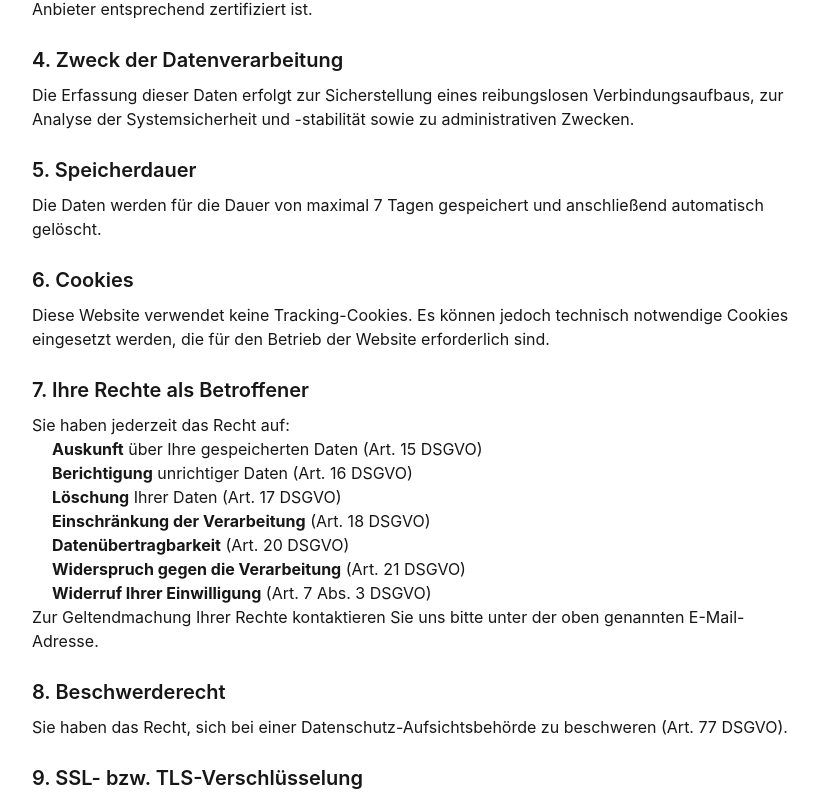
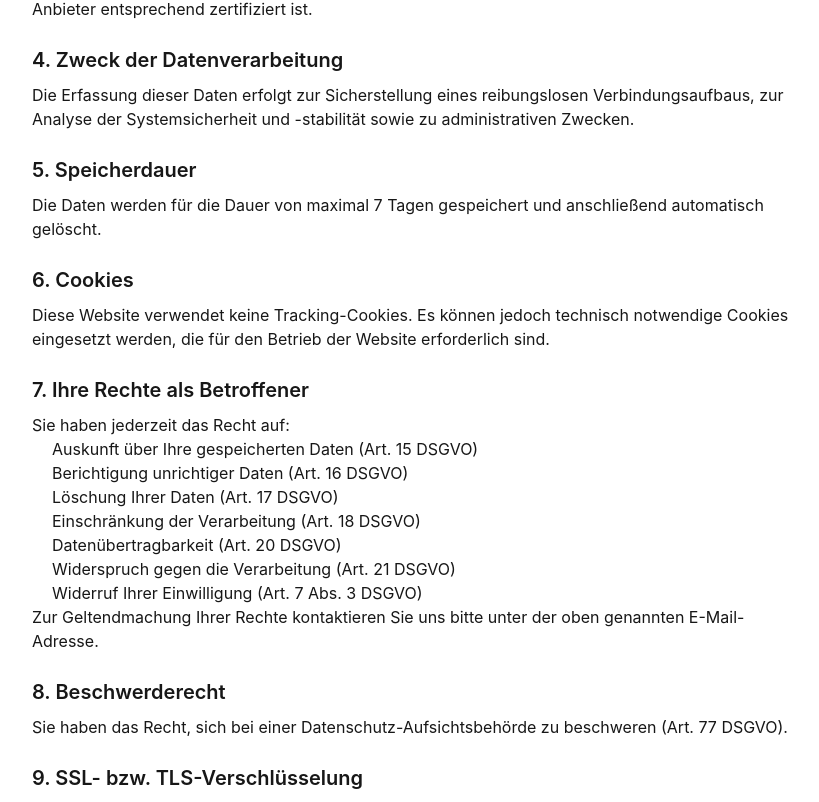
Before and after one commit to RusenTuzcu42/pizzeria-frontend, a Next.js app: page /datenschutz in a window 1280 px wide. Shown: the part 781-1583 px from the top of the page, without its empty margins (228-1047 px from the left). Built offline with nearby package versions, Linux system fonts and the light colour scheme.

Commit message:
Update impressum and datenschutz with exact texts

```diff
--- a/app/datenschutz/page.tsx
+++ b/app/datenschutz/page.tsx
@@ -15,7 +15,7 @@ export default function Datenschutz() {
       E-Mail: pizzeria-gevelsberg@outlook.com</p>
 
       <h2 style={{ fontSize: '1.25rem', fontWeight: 600, marginTop: '24px', marginBottom: '8px' }}>3. Hosting</h2>
-      <p>Diese Website wird bei <strong>Vercel Inc.</strong> gehostet. Beim Besuch unserer Website werden automatisch folgende Daten erfasst (sog. Server-Logfiles):</p>
+      <p>Diese Website wird bei Vercel Inc. gehostet. Beim Besuch unserer Website werden automatisch folgende Daten erfasst (sog. Server-Logfiles):</p>
       <ul style={{ marginLeft: '20px' }}>
         <li>IP-Adresse des Besuchers</li>
         <li>Datum und Uhrzeit des Zugriffs</li>
@@ -39,13 +39,13 @@ export default function Datenschutz() {
       <h2 style={{ fontSize: '1.25rem', fontWeight: 600, marginTop: '24px', marginBottom: '8px' }}>7. Ihre Rechte als Betroffener</h2>
       <p>Sie haben jederzeit das Recht auf:</p>
       <ul style={{ marginLeft: '20px' }}>
-        <li><strong>Auskunft</strong> über Ihre gespeicherten Daten (Art. 15 DSGVO)</li>
-        <li><strong>Berichtigung</strong> unrichtiger Daten (Art. 16 DSGVO)</li>
-        <li><strong>Löschung</strong> Ihrer Daten (Art. 17 DSGVO)</li>
-        <li><strong>Einschränkung der Verarbeitung</strong> (Art. 18 DSGVO)</li>
-        <li><strong>Datenübertragbarkeit</strong> (Art. 20 DSGVO)</li>
-        <li><strong>Widerspruch gegen die Verarbeitung</strong> (Art. 21 DSGVO)</li>
-        <li><strong>Widerruf Ihrer Einwilligung</strong> (Art. 7 Abs. 3 DSGVO)</li>
+        <li>Auskunft über Ihre gespeicherten Daten (Art. 15 DSGVO)</li>
+        <li>Berichtigung unrichtiger Daten (Art. 16 DSGVO)</li>
+        <li>Löschung Ihrer Daten (Art. 17 DSGVO)</li>
+        <li>Einschränkung der Verarbeitung (Art. 18 DSGVO)</li>
+        <li>Datenübertragbarkeit (Art. 20 DSGVO)</li>
+        <li>Widerspruch gegen die Verarbeitung (Art. 21 DSGVO)</li>
+        <li>Widerruf Ihrer Einwilligung (Art. 7 Abs. 3 DSGVO)</li>
       </ul>
       <p>Zur Geltendmachung Ihrer Rechte kontaktieren Sie uns bitte unter der oben genannten E-Mail-Adresse.</p>
 
```
